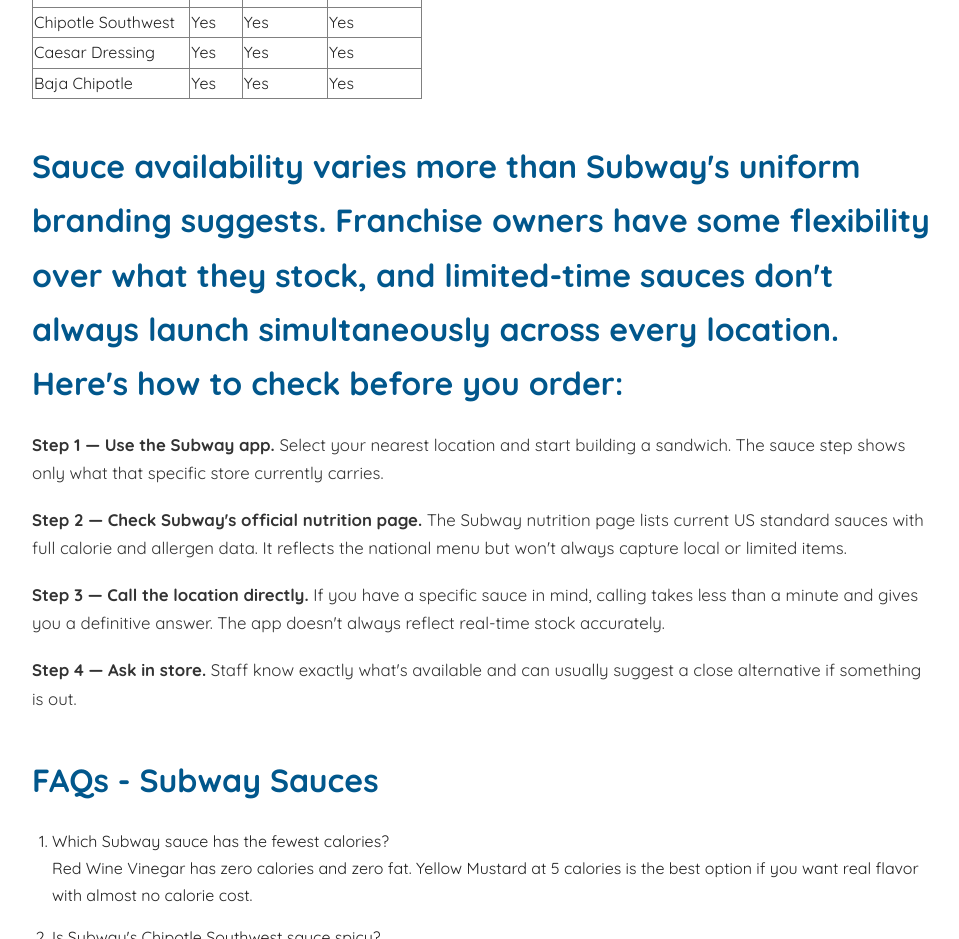
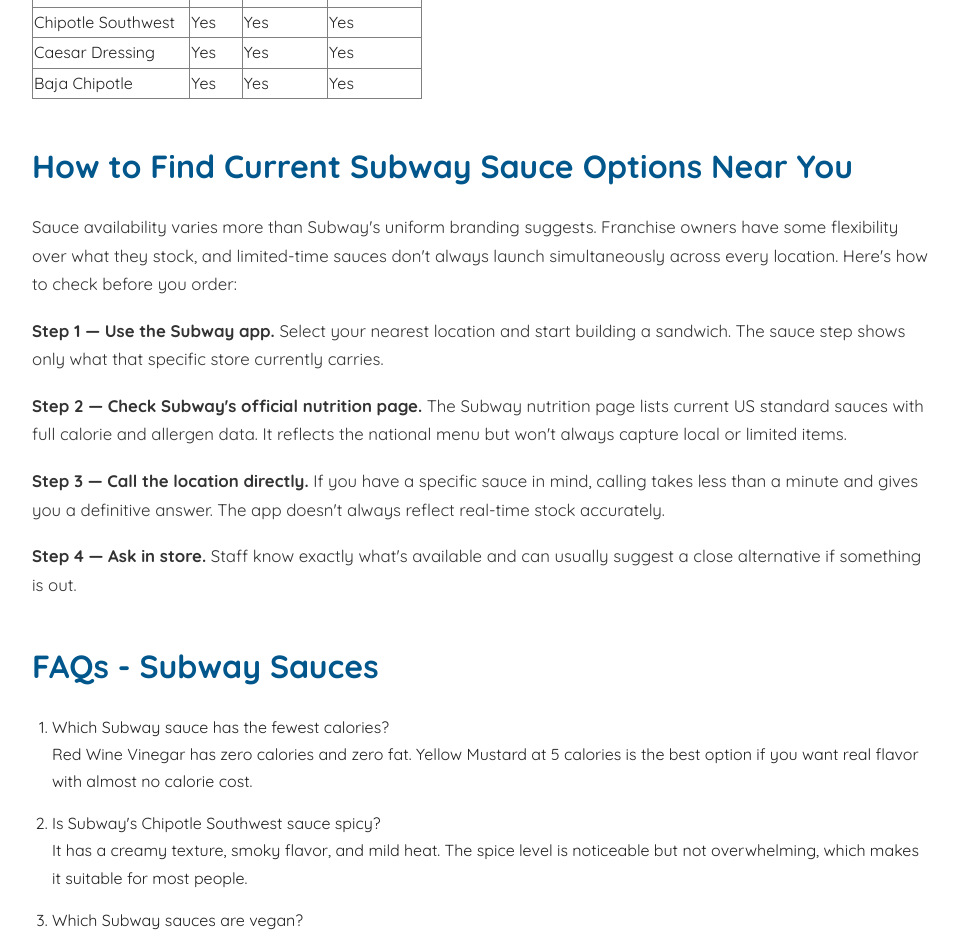
Before and after one commit to subwaymenu2026/subway-sauces-menu, a plain HTML site: page index.html in a window 1280 px wide. Shown: the part 4620-5559 px from the top of the page, without its empty margins (158-1117 px from the left). Drawn offline with Linux system fonts and the light colour scheme.

Commit message:
index.html

```diff
--- a/index.html
+++ b/index.html
@@ -292,7 +292,8 @@
     <td>Yes</td>
   </tr>
 </table>
-    <h2>Sauce availability varies more than Subway's uniform branding suggests. Franchise owners have some flexibility over what they stock, and limited-time sauces don't always launch simultaneously across every location. Here's how to check before you order:</h2>
+     <h2>How to Find Current Subway Sauce Options Near You</h2>
+  <p>Sauce availability varies more than Subway's uniform branding suggests. Franchise owners have some flexibility over what they stock, and limited-time sauces don't always launch simultaneously across every location. Here's how to check before you order:</p>
     <p><b>Step 1 — Use the Subway app.</b> Select your nearest location and start building a sandwich. The sauce step shows only what that specific store currently carries.</p>
     <p><b>Step 2 — Check Subway's official nutrition page.</b> The Subway nutrition page lists current US standard sauces with full calorie and allergen data. It reflects the national menu but won't always capture local or limited items.</p>
     <p><b>Step 3 — Call the location directly.</b> If you have a specific sauce in mind, calling takes less than a minute and gives you a definitive answer. The app doesn't always reflect real-time stock accurately.</p>
```
